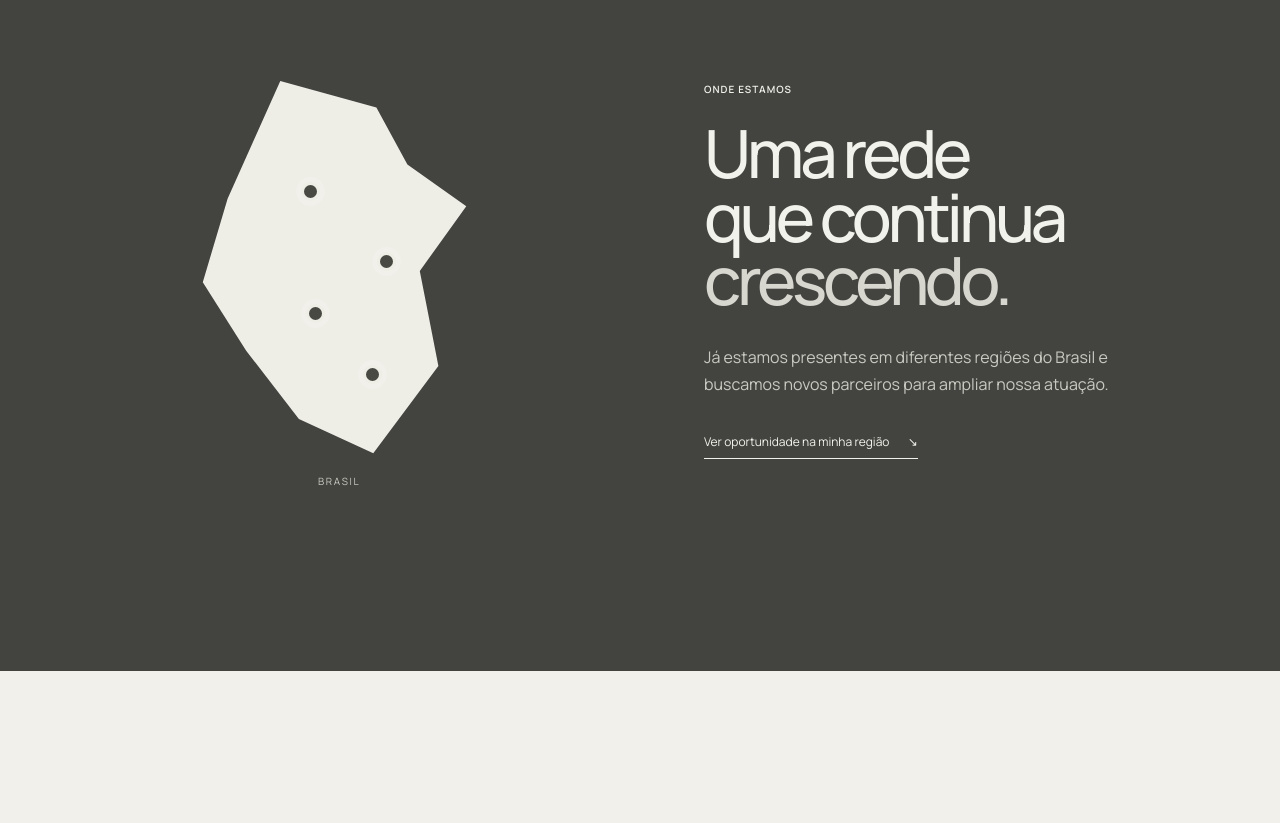
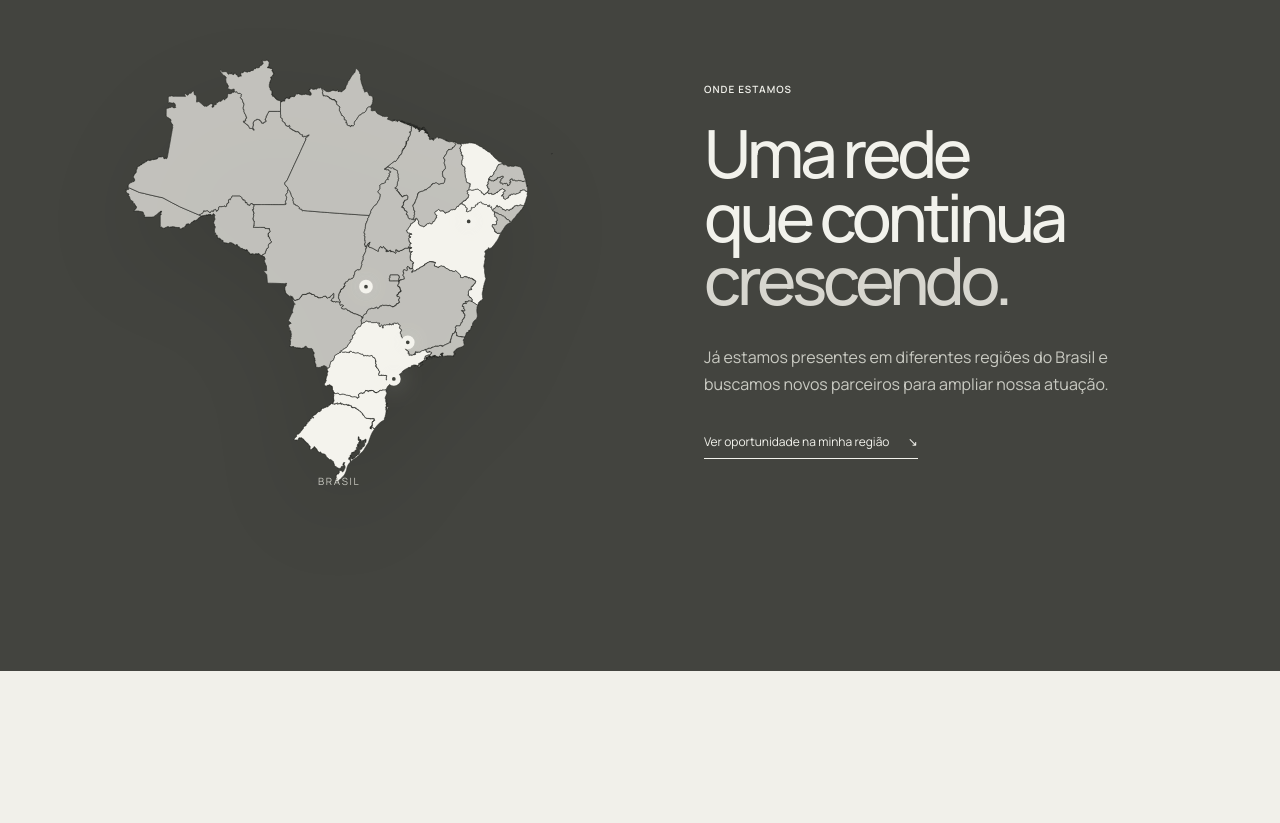
Before and after one commit to studiozahidesign-create/TempuzDecor2, a React (Vite) app: page /seja-representante in a window 1280 px wide. Shown: the part 4782-5605 px from the top of the page. Built offline with nearby package versions, Linux system fonts and the light colour scheme; the HTML template or start-up script is replaced by a standard one.

Commit message:
Improve representative Brazil map

```diff
--- a/src/BecomeRepresentativePage.tsx
+++ b/src/BecomeRepresentativePage.tsx
@@ -1,4 +1,6 @@
 import { FormEvent, useEffect, useState } from "react";
+import { geoMercator, geoPath } from "d3-geo";
+import brazilStatesData from "./data/brazil-states.json";
 import TempusLogo from "./imports/Group9";
 import SiteFooter from "./SiteFooter";
 
@@ -26,6 +28,25 @@ const process = [
   ["Parceria", "Definimos os próximos passos para começar a trabalhar juntos."],
 ];
 const profile = ["Experiência comercial", "Conhecimento do mercado de móveis e design", "Relacionamento com lojistas e profissionais", "Atuação regional", "Perfil consultivo", "Organização e acompanhamento comercial"];
+const highlightedStates = new Set(["São Paulo", "Paraná", "Santa Catarina", "Rio Grande do Sul", "Bahia", "Pernambuco", "Ceará"]);
+
+function BrazilNetworkMap() {
+  const projection = geoMercator().fitSize([490, 540], brazilStatesData as never);
+  const pathGenerator = geoPath(projection);
+
+  return (
+    <svg className="rep-brazil-map" viewBox="0 0 490 540" role="img" aria-label="Mapa do Brasil indicando regiões de atuação da Tempus">
+      {brazilStatesData.features.map((feature) => {
+        const state = feature.properties.name as string;
+        return <path key={state} d={pathGenerator(feature as never) ?? ""} className={highlightedStates.has(state) ? "is-highlighted" : ""}><title>{state}</title></path>;
+      })}
+      <circle className="rep-map-pin" cx="324" cy="352" r="5"><title>São Paulo</title></circle>
+      <circle className="rep-map-pin" cx="308" cy="394" r="5"><title>Região Sul</title></circle>
+      <circle className="rep-map-pin" cx="394" cy="213" r="5"><title>Nordeste</title></circle>
+      <circle className="rep-map-pin" cx="276" cy="288" r="5"><title>Centro-Oeste</title></circle>
+    </svg>
+  );
+}
 
 export default function BecomeRepresentativePage() {
   const [headerScrolled, setHeaderScrolled] = useState(false);
@@ -72,7 +93,7 @@ export default function BecomeRepresentativePage() {
 
       <section className="rep-process" aria-labelledby="process-title"><div><p className="editorial-eyebrow editorial-eyebrow--dark">Como funciona</p><h2 id="process-title">O começo de uma<br /><em>boa parceria.</em></h2></div><ol>{process.map(([name, copy], index) => <li key={name}><span>{String(index + 1).padStart(2, "0")}</span><h3>{name}</h3><p>{copy}</p></li>)}</ol></section>
 
-      <section className="rep-network" aria-labelledby="network-title"><div className="rep-map" aria-label="Mapa estilizado do Brasil indicando regiões de atuação"><div className="rep-map-shape" /><i className="pin pin-1" /><i className="pin pin-2" /><i className="pin pin-3" /><i className="pin pin-4" /><p>Brasil</p></div><div><p className="editorial-eyebrow">Onde estamos</p><h2 id="network-title">Uma rede que continua <em>crescendo.</em></h2><p>Já estamos presentes em diferentes regiões do Brasil e buscamos novos parceiros para ampliar nossa atuação.</p><a href="#candidatura">Ver oportunidade na minha região <span>↘</span></a></div></section>
+      <section className="rep-network" aria-labelledby="network-title"><div className="rep-map"><BrazilNetworkMap /><p>Brasil</p></div><div><p className="editorial-eyebrow">Onde estamos</p><h2 id="network-title">Uma rede que continua <em>crescendo.</em></h2><p>Já estamos presentes em diferentes regiões do Brasil e buscamos novos parceiros para ampliar nossa atuação.</p><a href="#candidatura">Ver oportunidade na minha região <span>↘</span></a></div></section>
 
       <section className="rep-profile" aria-labelledby="profile-title"><div><p className="editorial-eyebrow editorial-eyebrow--dark">Quem procuramos</p><h2 id="profile-title">Parceiros que<br />conhecem o <em>mercado.</em></h2></div><ul>{profile.map((item, index) => <li key={item}><span>{String(index + 1).padStart(2, "0")}</span>{item}</li>)}</ul></section>
 
```
Also changed, not shown: src/index.css.
